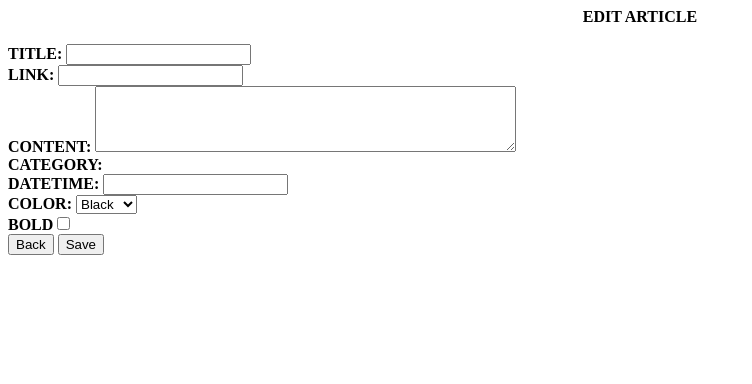
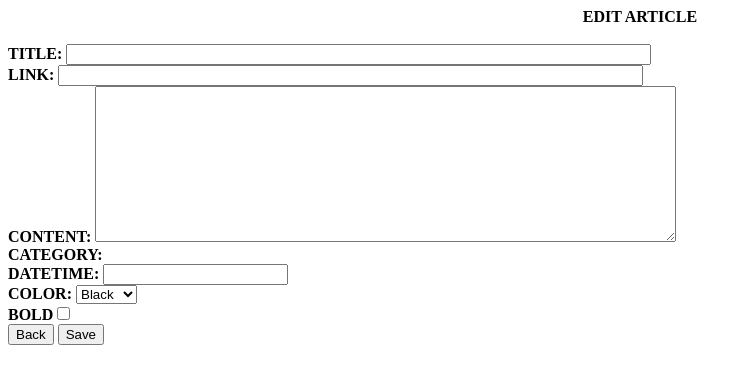
Before and after one commit to zosko/nodecms, a website: page views/edit-content.html in a window 1280 px wide. Shown: the whole page, without its empty margins (0-752 px from the left). Drawn offline with nearby package versions, Linux system fonts and the light colour scheme; files whose address does not match are found by name.

Commit message:
Update edit-content.html

```diff
--- a/views/edit-content.html
+++ b/views/edit-content.html
@@ -14,9 +14,9 @@
   <body>
     <center><b>EDIT ARTICLE</b></center><br />
   <form id="form_storie" action="">
-    <b>TITLE:</b> <input type="text" name="storie_title" id="storie_title"><br />
-    <b>LINK:</b> <input type="text" name="storie_link" id="storie_link"><br />
-    <b>CONTENT:</b> <textarea id="storie_content" name="storie_content" rows="4" cols="50"></textarea><br />
+    <b>TITLE:</b> <input type="text" name="storie_title" id="storie_title" size="70"><br />
+    <b>LINK:</b> <input type="text" name="storie_link" id="storie_link" size="70"><br />
+    <b>CONTENT:</b> <textarea id="storie_content" name="storie_content" rows="10" cols="70"></textarea><br />
     <b>CATEGORY:</b> <span id="article_category"></span><br />
     <b>DATETIME:</b> <input type="text" name="storie_date" id="storie_date"><br />
     <b>COLOR:</b> <select id="storie_style" name="storie_style">
```
